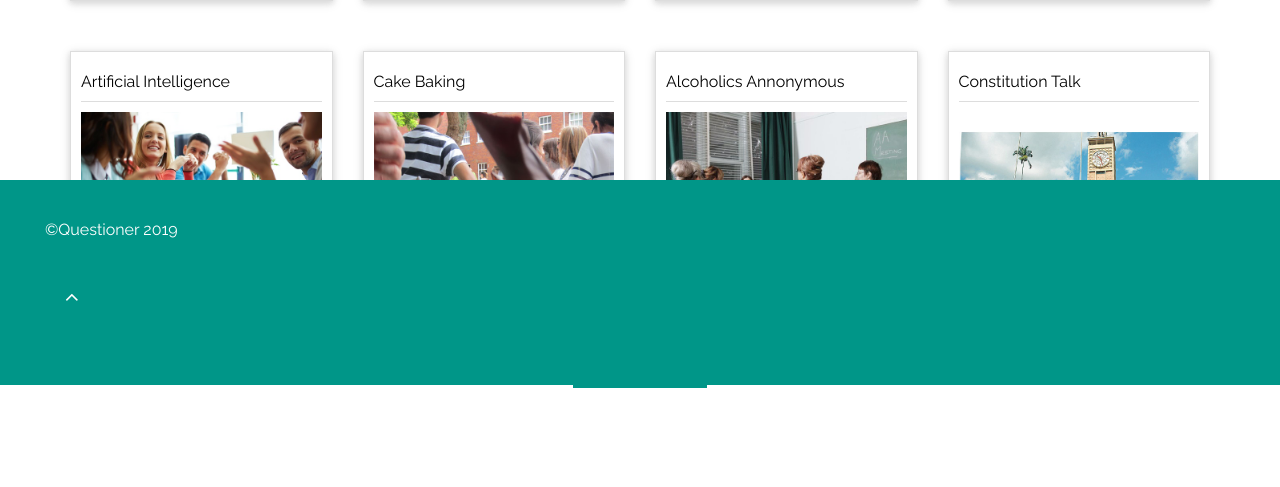
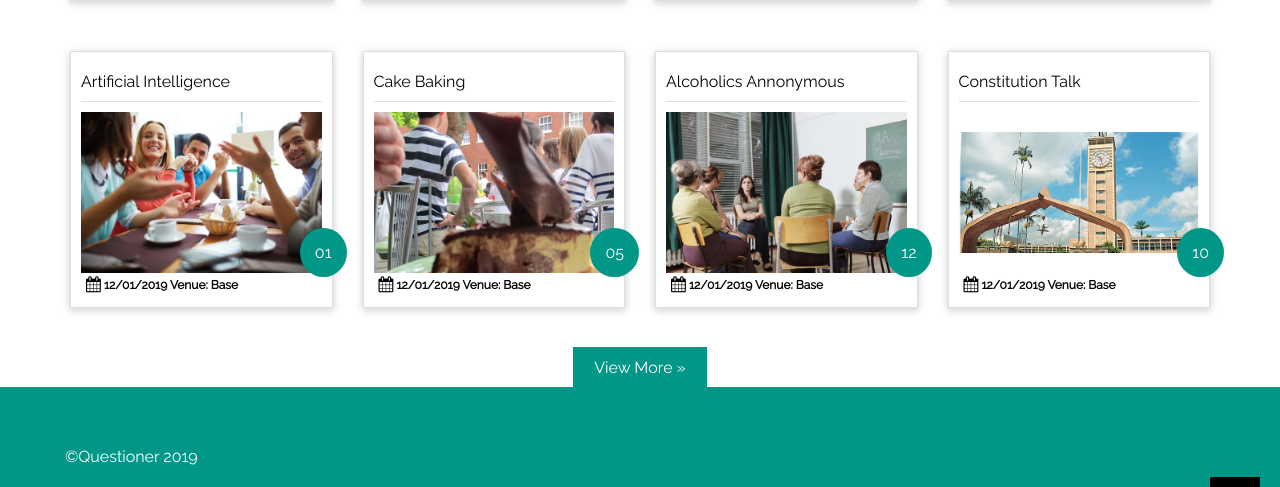
Before and after one commit to Felix45/Questioner, a Python web app: template UI/templates/index.html in a window 1280 px wide. Shown: the part 415-902 px from the top of the page. Before the commit the page ends 803 px from the top, so only its background shows below. Run offline with Jinja, Linux system fonts and the light colour scheme; the template is opened without the code that fills it, so the values that code supplies are empty.

Commit message:
Update style.ss
Modify the footer section of the document

```diff
--- a/UI/static/styles/style.css
+++ b/UI/static/styles/style.css
@@ -418,27 +418,27 @@ main ol li span{
 }
 
 footer{
-	color: #fff;
-	margin: 0;
-	left:0;
-	width: 100%;
-	bottom:0px;
-	padding:30px;
-	position: absolute;
-	background-color: #009688;
+    color: #fff;
+    margin: 0;
+    width: 100%;
+    padding: 50px;
+    position: relative;
+    background-color: #009688;
 }
 footer a{
 	color: #fff;
 }
 footer #scroll-top{
-   color: #fff;
+    color: #fff;
     margin: 0;
-    width: 100%;
+    right: 20px;
+    height: 50px;
+    width: 50px;
     margin-top: 30px;
     margin-bottom: 0px;
     padding: 20px 20px 40px 20px;
-    position: relative;
-    background-color: #009688;
+    position: fixed;
+    background-color: #000;
 }
 
 /* Columns for mobile phones */
```
